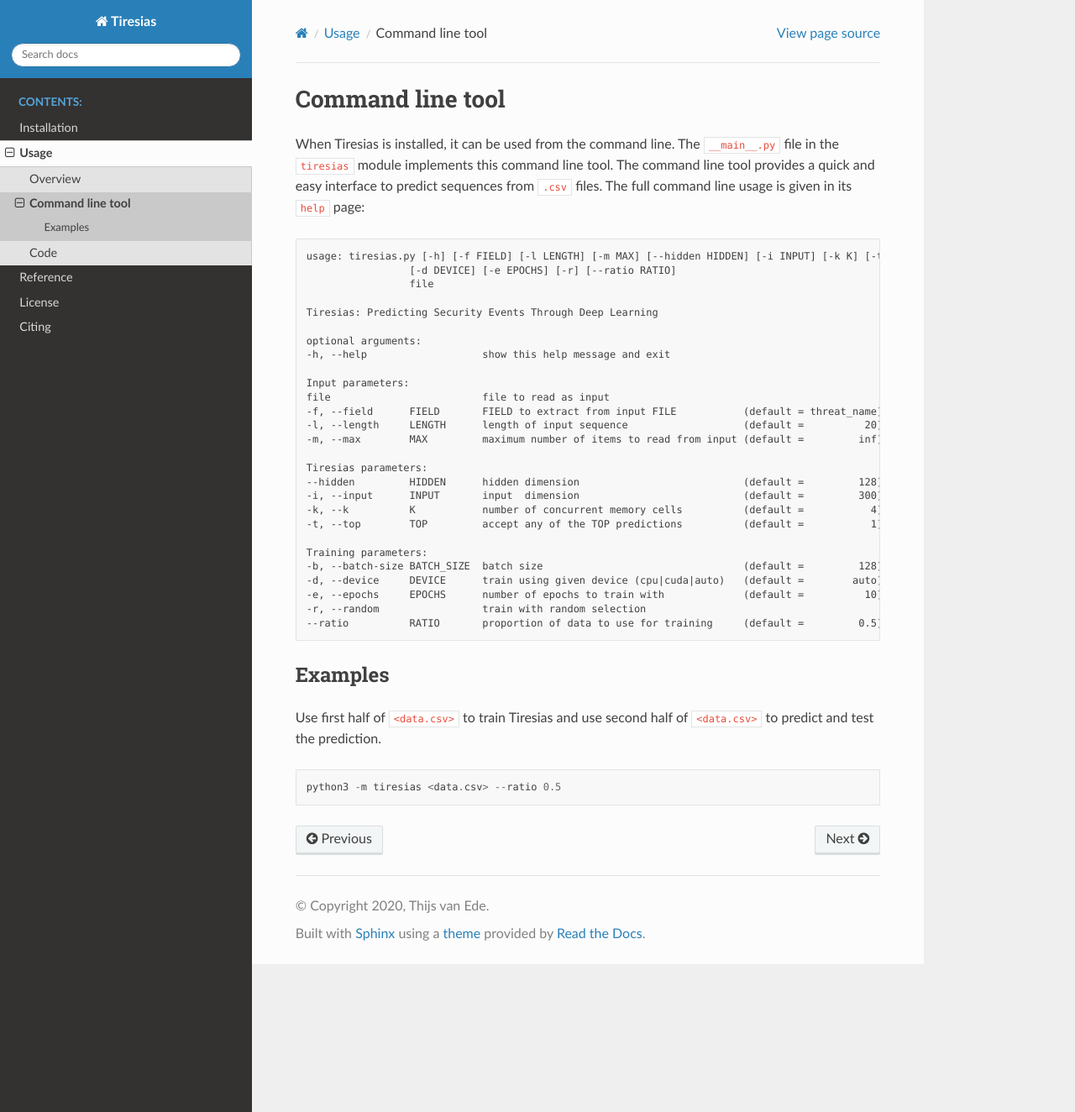
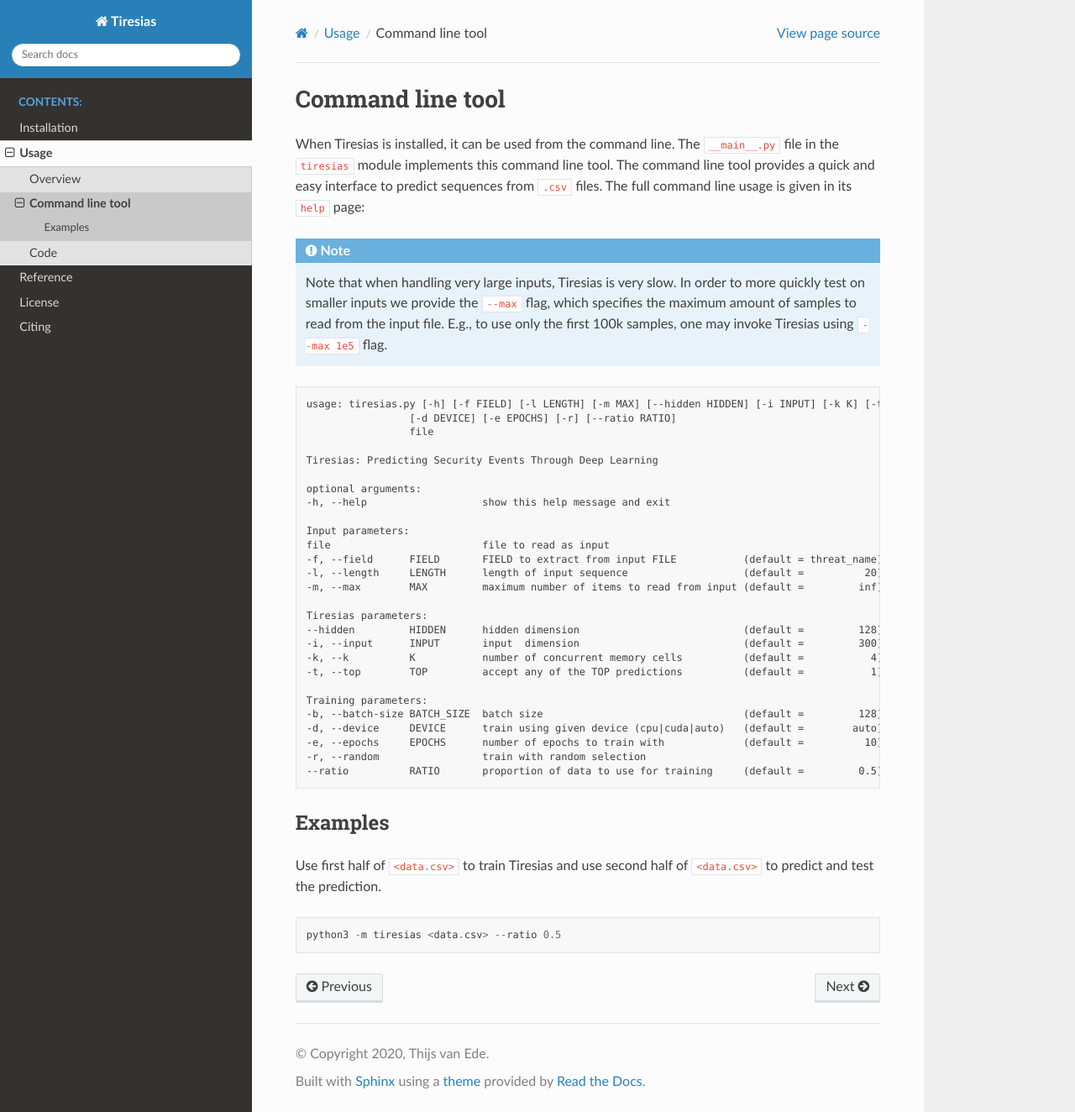
Before and after one commit to Thijsvanede/Tiresias, a Sphinx documentation site: the page built from docs/source/usage/commandline.rst, in a window 1280 px wide and 1324 px high. Shown: the whole window at 84% size. Built offline with Sphinx 7.4.7 and the Read the Docs theme 2.0.0, drawn with Linux system fonts in a browser that asks for light colours.

Commit message:
Added additional explanation on max flag

```diff
--- a/docs/source/usage/commandline.rst
+++ b/docs/source/usage/commandline.rst
@@ -4,6 +4,12 @@
 The :code:`__main__.py` file in the :code:`tiresias` module implements this command line tool.
 The command line tool provides a quick and easy interface to predict sequences from :code:`.csv` files.
 The full command line usage is given in its :code:`help` page:
+
+.. Note::
+
+  Note that when handling very large inputs, Tiresias is very slow.
+  In order to more quickly test on smaller inputs we provide the ``--max`` flag, which specifies the maximum amount of samples to read from the input file.
+  E.g., to use only the first 100k samples, one may invoke Tiresias using ``--max 1e5`` flag.
 
 .. code:: text
 
```
